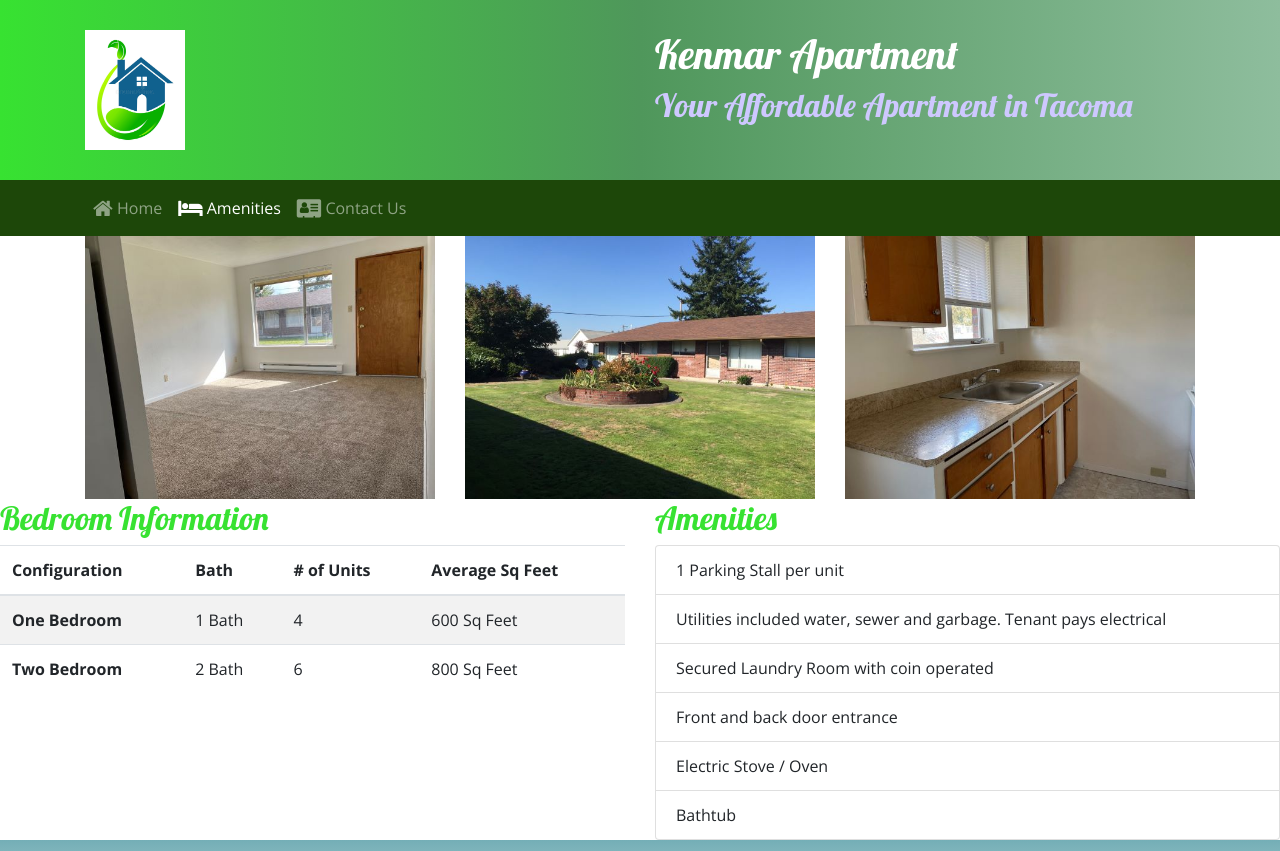
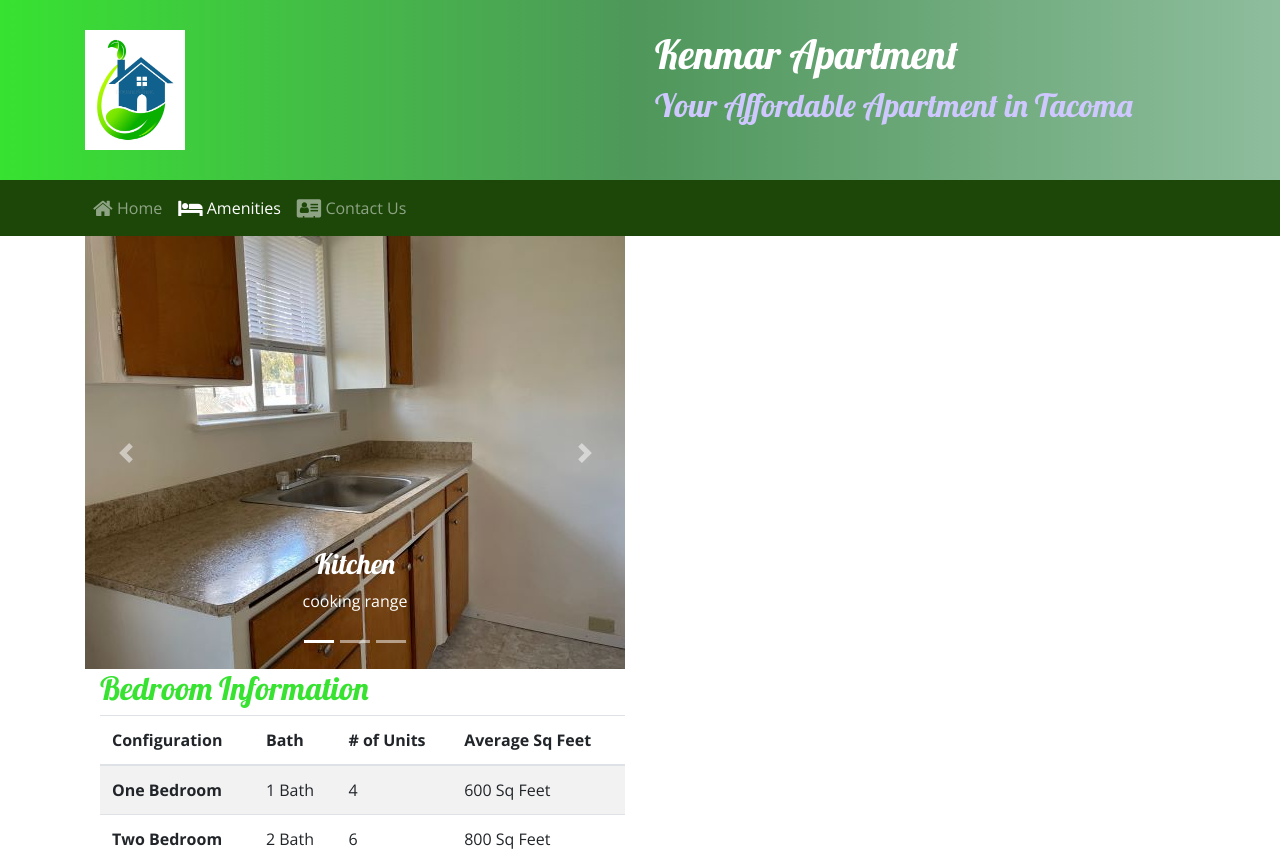
Before and after one commit to yipmanyee/Portfolio1_React, a React (Create React App) app: page /amenities in a window 1280 px wide. Shown: the top 851 px of the page. Built offline with nearby package versions, Linux system fonts and the light colour scheme.

Commit message:
Carousel

```diff
--- a/src/components/AmenitiesComponent.js
+++ b/src/components/AmenitiesComponent.js
@@ -1,25 +1,19 @@
 import React from 'react';
 import {ListGroup, ListGroupItem} from 'reactstrap';
 import { Table } from 'reactstrap';
+import ApartImages from './CarouselComponent';
 
 function Amenities(props) {
     return(
         <React.Fragment>
             <div className="container">
                 <div className="row">
-            <div className="col">
-            <img src="/assets/images/K_Living Room.jpeg" className="img-fluid" alt="living room"></img>
-            </div>
-            <div className="col">
-            <img src="/assets/images/K_Front Yard.JPG" className="img-fluid" alt="front yard"></img>
-            </div>
-            <div className="col">
-            <img src="/assets/images/K_Kitchen.jpeg" className="img-fluid" alt="kitchen"></img>
+                    <div className="col-6">
+                        <ApartImages />
                     </div>
                 </div>
-        </div>
+
                 <div>
-            <div className="row">
                     <div className="col-6">
                         <h2>Bedroom Information</h2>
                             <Table striped>
@@ -47,6 +41,8 @@ function Amenities(props) {
                                     </tbody>
                             </Table>
                     </div>
+
+                <div className="row">
                     <div className="col-6">
                         <h2>Amenities</h2>
                             <ListGroup>
@@ -57,9 +53,12 @@ function Amenities(props) {
                                 <ListGroupItem>Electric Stove / Oven</ListGroupItem>
                                 <ListGroupItem>Bathtub</ListGroupItem>
                             </ListGroup>
+                        <hr />
                     </div>
                 </div>
             </div>
+        </div>
+
         </React.Fragment>
     );
 }
--- a/src/components/CarouselComponent.js
+++ b/src/components/CarouselComponent.js
@@ -1,31 +1,73 @@
-import { Carousel } from 'bootstrap';
-import React from 'react';
-import { UncontrolledCarousel } from 'reactstrap';
+import { Carousel, CarouselItem, CarouselControl, CarouselIndicators, CarouselCaption } from 'reactstrap';
+import React, {useState} from 'react';
 
 const items = [
     {
-        src: "/assets/images/K_Parking.jpg",
-        altText: 'Slide 1',
-        caption: 'Front Side Parking',
-        header: 'Front Side Parking',
-        key: '1'
+        src: "/assets/images/K_Kitchen.jpeg",
+        altText: "Kitchen",
+        caption: 'cooking range',
+        header: 'Kitchen'
     },
     {
         src: "/assets/images/K_Front Yard.jpg",
-        altText: 'Slide 2',
-        caption: 'Front Yard',
-        header: 'Front Yard',
-        key: '2'
+        altText: 'Front Yard',
+        caption: 'Spacious area',
+        header: 'Front Yard'
     },
     {
         src: "/assets/images/K_Living Room.jpeg",
-        altText: 'Slide 3',
-        caption: 'Living Room',
-        header: 'SLiving Room',
-        key: '3'
+        altText: 'Living Room',
+        caption: 'Heater, carpet',
+        header: 'Living Room',
     },
 ];
 
-const ApartImages = () => <UncontrolledCarousel items={items} />;
+const ApartImages = (props) => {
+    const [activeIndex, setActiveIndex] = useState(0);
+    const [animating, setAnimating] = useState(false);
 
-export default Carousel;
+    const next = () => {
+        if (animating) return;
+        const nextIndex = activeIndex === items.length - 1 ? 0 : activeIndex + 1;
+        setActiveIndex(nextIndex);
+    }
+
+    const previous = () => {
+        if (animating) return;
+        const nextIndex = activeIndex === 0 ? items.length - 1 : activeIndex - 1;
+        setActiveIndex(nextIndex);
+    }
+
+    const goToIndex = (newIndex) => {
+        if (animating) return;
+        setActiveIndex(newIndex);
+    }
+
+    const slides = items.map((item) => {
+        return (
+            <CarouselItem
+            onExiting={() => setAnimating(true)}
+            onExited={() => setAnimating(false)}
+            key={item.src}
+            >
+            <img src={item.src} alt={item.altText} />
+            <CarouselCaption captionText={item.caption} captionHeader={item.header} />
+            </CarouselItem>
+        );
+    });
+
+    return (
+        <Carousel
+        activeIndex={activeIndex}
+        next={next}
+        previous={previous}
+        >
+        <CarouselIndicators items={items} activeIndex={activeIndex} onClickHandler={goToIndex} />
+        {slides}
+        <CarouselControl direction="prev" directionText="Previous" onClickHandler={previous} />
+        <CarouselControl direction="next" directionText="Next" onClickHandler={next} />
+        </Carousel>
+    );
+}
+
+export default ApartImages;
```
Also changed, not shown: src/components/FormComponent.js (deleted, +0 -40 lines). Lines whose indentation alone changed are shown as unchanged.
